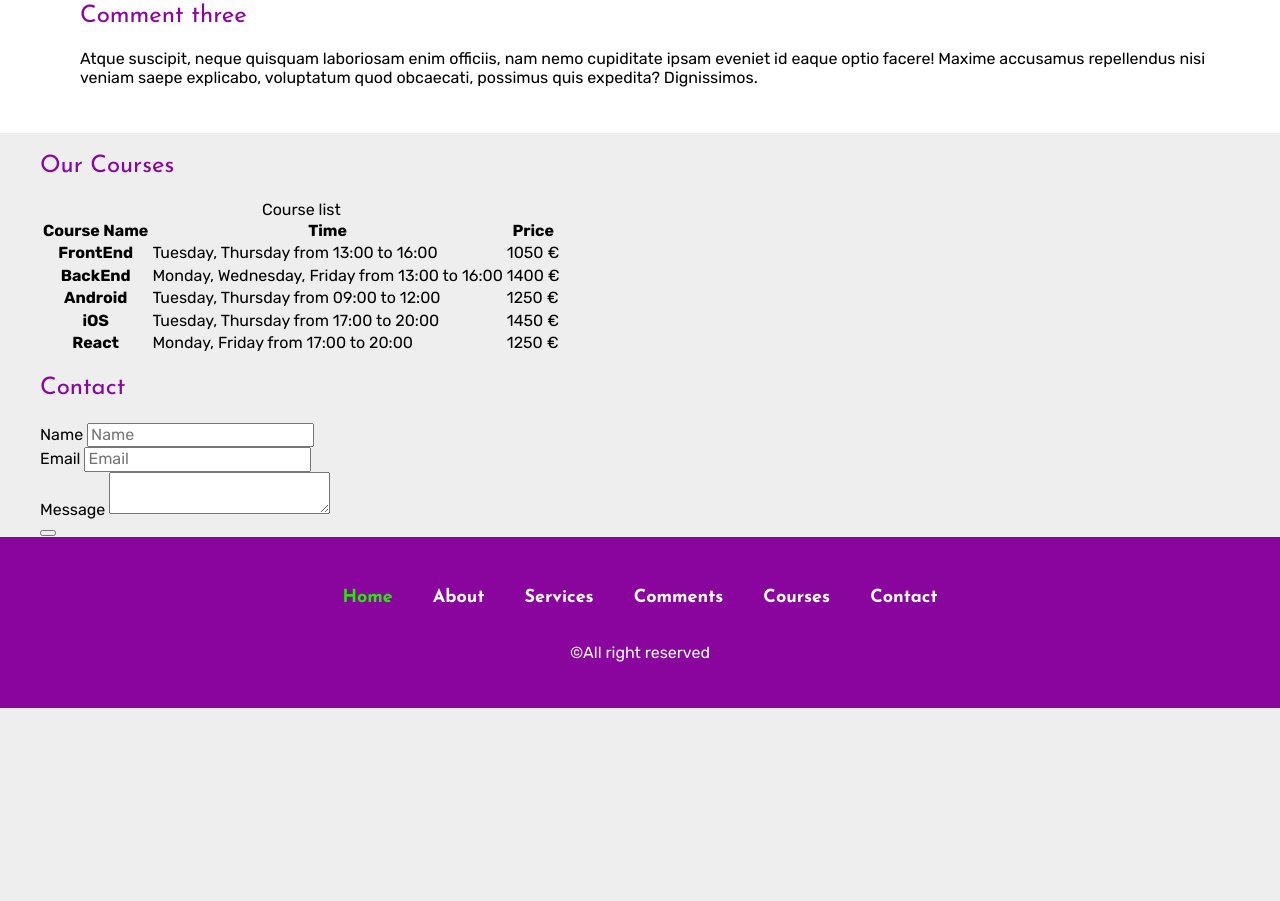
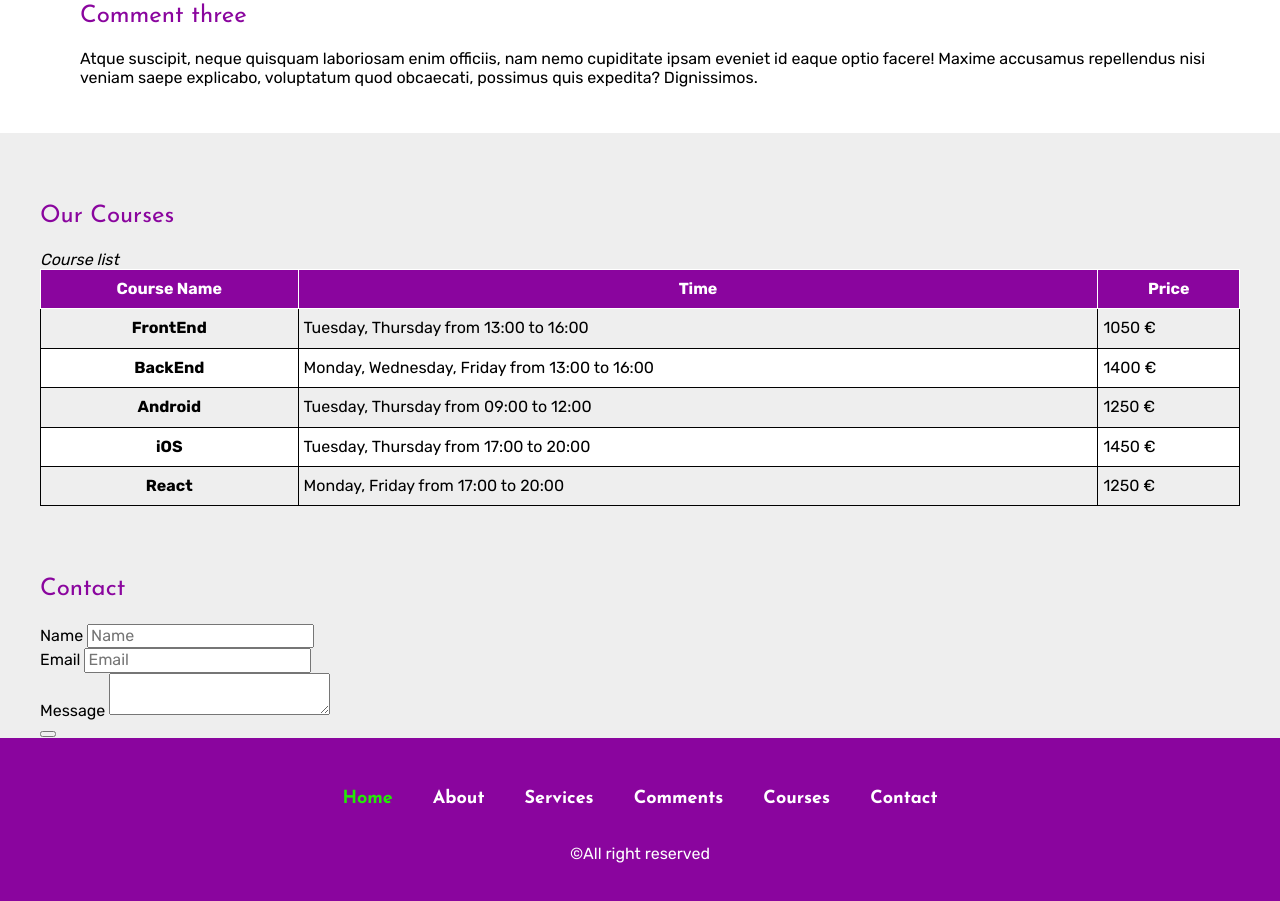
Before and after one commit to brankicatrajkovic/learningSass, a plain HTML site: page public_html/index.html in a window 1280 px wide. Shown: the part 1549-2450 px from the top of the page. Before the commit the page ends 2257 px from the top, so only its background shows below. Drawn offline with nearby package versions, Linux system fonts and the light colour scheme; files that its build step writes are made by us from their sources.

Commit message:
course section done

```diff
--- a/nbproject/private/private.xml
+++ b/nbproject/private/private.xml
@@ -4,7 +4,7 @@
     <open-files xmlns="http://www.netbeans.org/ns/projectui-open-files/2">
         <group>
             <file>file:/C:/Users/Korisnik/Desktop/workplace/sass/learningSass/public_html/index.html</file>
-            <file>file:/C:/Users/Korisnik/Desktop/workplace/sass/learningSass/public_html/scss/partials/_footerSection.scss</file>
+            <file>file:/C:/Users/Korisnik/Desktop/workplace/sass/learningSass/public_html/scss/partials/_courseSection.scss</file>
         </group>
     </open-files>
 </project-private>
--- a/public_html/index.html
+++ b/public_html/index.html
@@ -133,7 +133,7 @@
             </div>
         </section>
 
-        <section id="courses">
+        <section id="courses" class="course-section">
             <div class="container">
                 <h2>Our Courses</h2>
                 <table>
--- a/public_html/scss/partials/_courseSection.scss
+++ b/public_html/scss/partials/_courseSection.scss
@@ -1,9 +1,48 @@
-/*
-To change this license header, choose License Headers in Project Properties.
-To change this template file, choose Tools | Templates
-and open the template in the editor.
-*/
-/*
-    Created on : Sep 9, 2021, 8:45:06 PM
-    Author     : Korisnik
-*/
+$table-border: 1px solid $black;
+$table-head-bg: $purple;
+$thead-color: $white;
+$thead-border-color: 1px solid $white;
+
+
+$tbody-even-bg: $white;
+$tbody-hover-bg: darken($light-grey, 15%);
+
+.course-section{
+    padding: 50px 0;
+
+    table{
+        border:$table-border;
+        border-collapse: collapse;
+        width: 100%;
+
+        caption{
+            text-align: left;
+            font-style: italic;
+        }
+
+        th, td{
+            border:$table-border;
+            padding: 10px 5px;
+        }
+        thead{
+            background: $table-head-bg;
+            th{
+                color: $thead-color;
+                border: $thead-border-color;
+            }
+        }//thead
+
+
+        tbody{
+            tr{
+                &:nth-of-type(even){
+                    background-color: $tbody-even-bg;
+                }
+
+                &:hover{
+                    background-color: $tbody-hover-bg;
+                }
+            }
+        }//tbody
+    }
+}
```
Also changed, not shown: public_html/css/theme.css, 1 other file.
